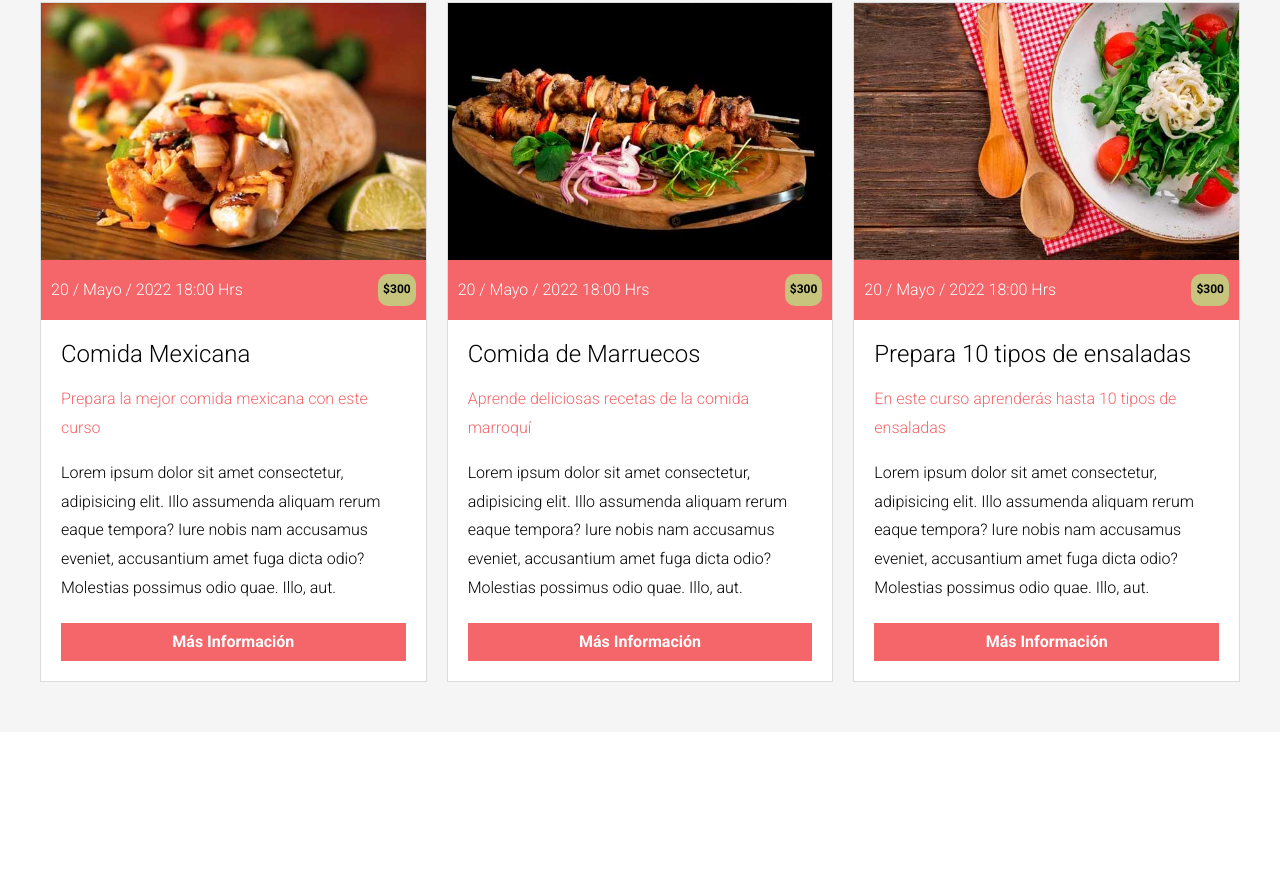
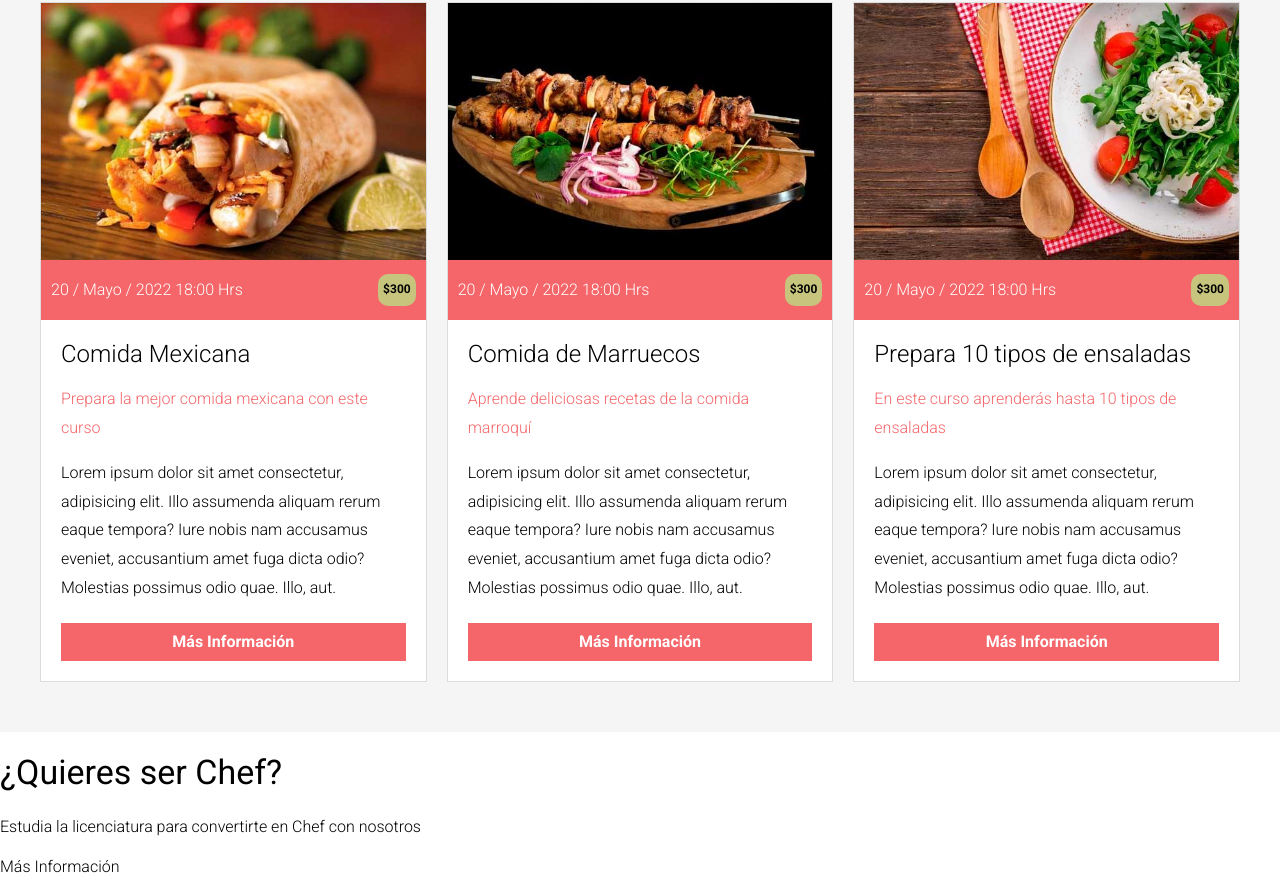
Before and after one commit to HugoAvila-Dev/Escuela-de-Cocina, a website: page index.html in a window 1280 px wide. Shown: the part 2534-3410 px from the top of the page. Before the commit the page ends 3266 px from the top, so only its background shows below. Drawn offline with Linux system fonts and the light colour scheme.

Commit message:
seccion escuela

```diff
--- a/index.html
+++ b/index.html
@@ -173,6 +173,11 @@
             </div> <!--.clase-->
         </div>
     </main>
+    <section class="escuela">
+        <h2 class="escuela__heading">¿Quieres ser Chef?</h2>
+        <p class="escuela__texto">Estudia la licenciatura para convertirte en Chef con nosotros</p>
+        <a class="escuela__enlace" href="#">Más Información</a>
+    </section>
 </body>
 
 </html>
```
